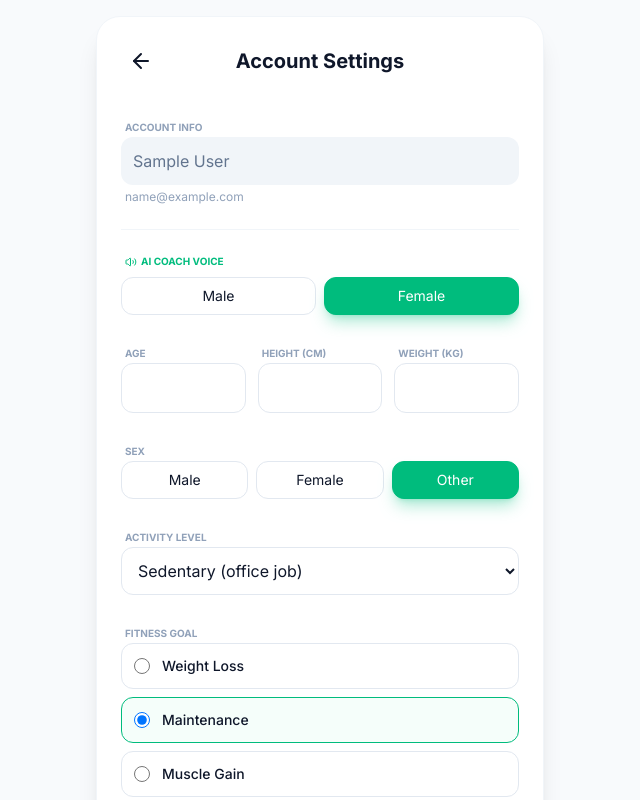
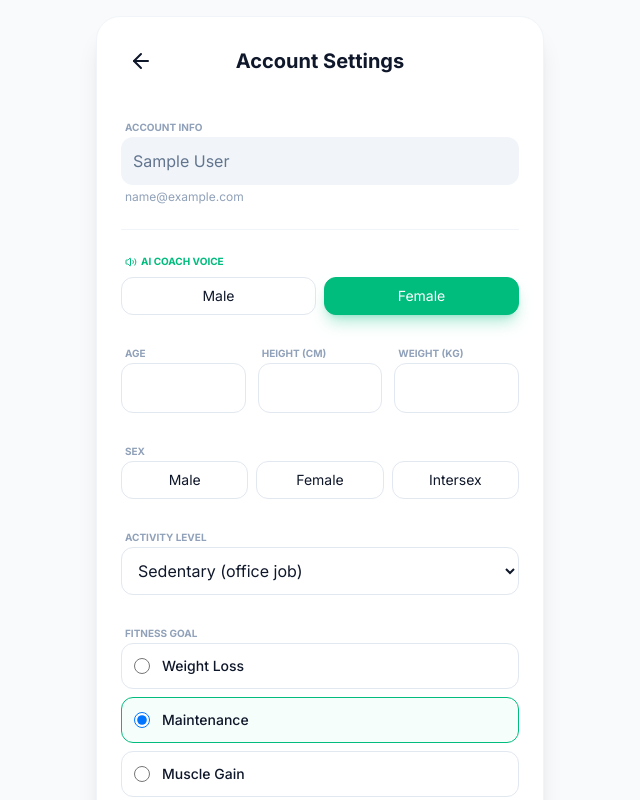
Before and after one commit to git-lexie/smart-nutrition-frontend, a Next.js app: page /profile in a window 1280 px wide. Shown: the top 800 px of the page, without its empty margins (320-960 px from the left). Built offline with nearby package versions, Linux system fonts and the light colour scheme; sample sign-in values are in the browser's storage.

Commit message:
Add option of Intersex in page.tsx

```diff
--- a/src/app/profile/page.tsx
+++ b/src/app/profile/page.tsx
@@ -102,7 +102,7 @@ export default function ProfilePage() {
   };
 
   const goals = ["Weight Loss", "Maintenance", "Muscle Gain"];
-  const sexs = ["Male", "Female", "Other"];
+  const sexs = ["Male", "Female", "Intersex"]; // Added Intersex option
   const activityLevels = [
     "Sedentary (office job)",
     "Light Exercise (1-2 days/week)",
```
